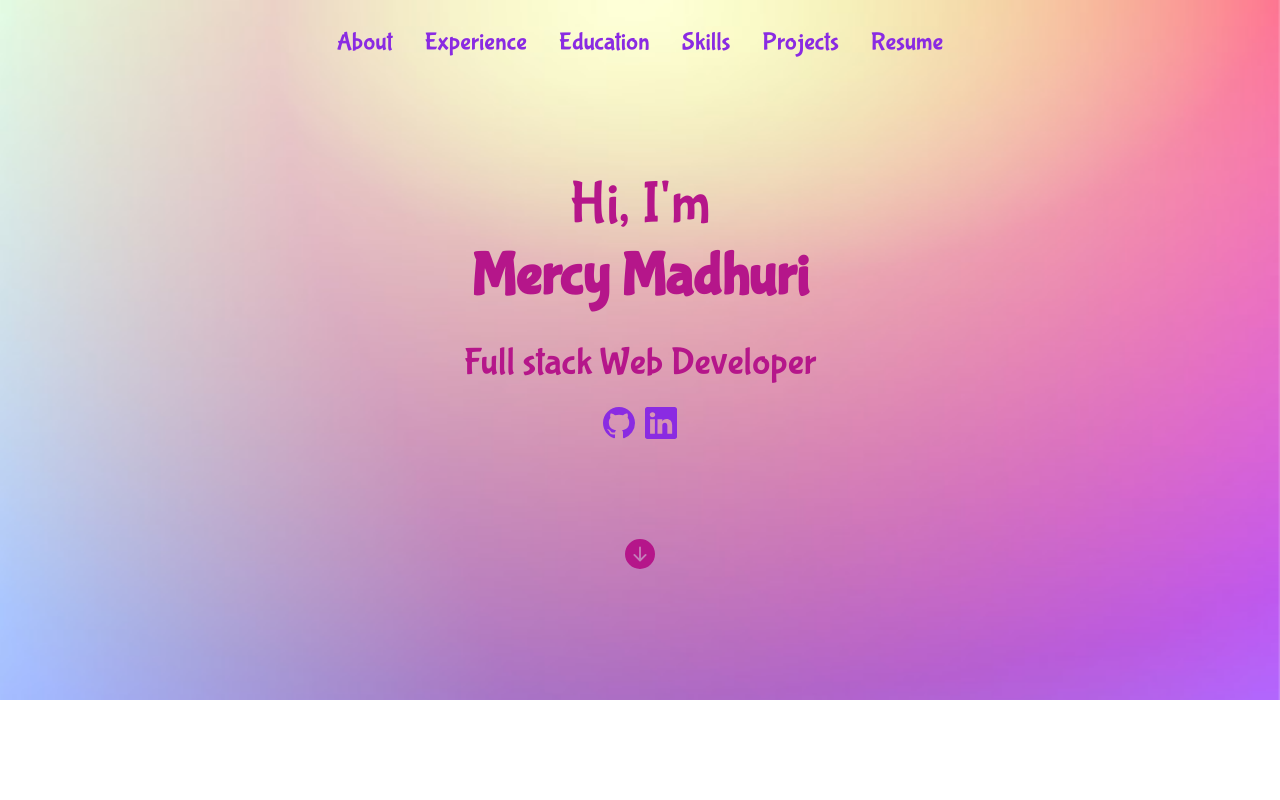
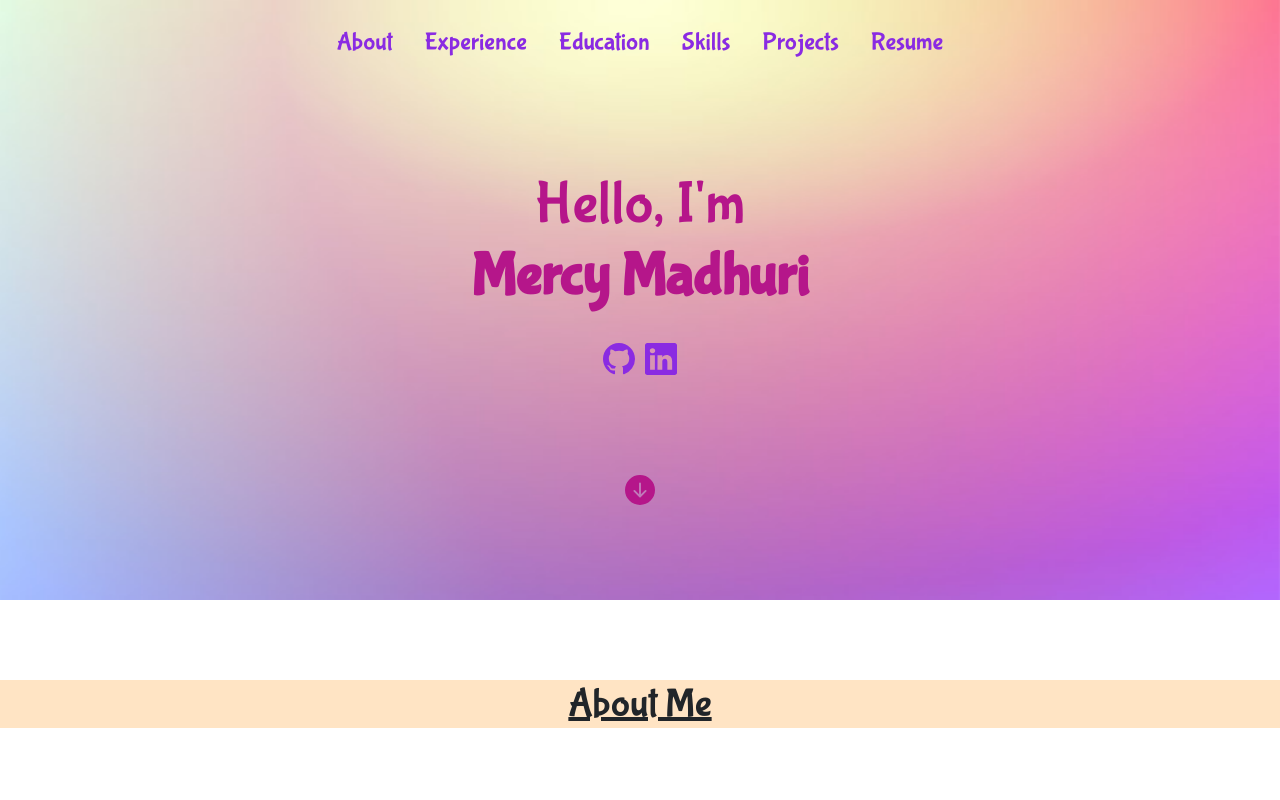
Before and after one commit to Mercy-510/Mercy-portfolio, a plain HTML site: page index.html in a window 1280 px wide. Shown: the top 800 px of the page. Drawn offline with nearby package versions, Linux system fonts and the light colour scheme.

Commit message:
updated resume

```diff
--- a/Resources/style.css
+++ b/Resources/style.css
@@ -8,7 +8,7 @@
 }
 
 .banner {
-    height: 700px;
+    height: 600px;
 }
 
 .colors {
@@ -30,22 +30,15 @@
     font-size: 60px;
     padding-top: 8%;
     text-align: center;
+    margin-bottom: 30px;
 }
 
 .linkedin {
     margin-left: 10px;
 }
 
-.full {
-    color: #b5168a;
-    font-size: 38px;
-    text-align: center;
-    padding-top: 20px;
-    margin-bottom: 20px;
-}
-
 .about {
-    padding-left: 15%;
+    padding-left: 13%;
 }
 
 .pic {
--- a/index.html
+++ b/index.html
@@ -52,8 +52,8 @@
             </li>
           </ul>
 
-          <h1 class="name">Hi, I'm <br><b>Mercy Madhuri</b></h1>
-          <h3 class="full">Full stack Web Developer</h3>
+          <h1 class="name">Hello, I'm <br><b>Mercy Madhuri</b></h1>
+
 
           <div class="d-flex justify-content-center">
             <a class="colors" href="https://github.com/Mercy-510">
@@ -81,7 +81,6 @@
       </div>
     </div>
   </div>
-  <br>
 
   <!-----------------------------------------------About Me------------------------------------------------>
 
@@ -107,7 +106,6 @@
       </div>
     </div>
 
-    <br>
 
 
     <!-------------------------------------------------Experience------------------------------------------------>
@@ -132,7 +130,7 @@
     <div class="card education" style="width: 50%;">
       <div class="row">
         <div class="col-md-9 card-head">
-          Genertation India
+          Rooman Technologies | Generation India
           <p class="text-muted">Junior Full Stack Java Developer</p>
           <p class="text-muted">Technologies learnt:</p>
           <p class="text-muted">HTML, CSS, Bootstrap</p>
@@ -140,7 +138,7 @@
           <p class="text-muted">MySql, React, Springboot</p>
         </div>
         <div class="col-md-3">
-          <p class="text-muted">Nov 2021 - Mar 2022</p>
+          <p class="text-muted">Nov 2021 - Apr 2022</p>
         </div>
       </div>
     </div>
```
Also changed, not shown: 1 other file.
